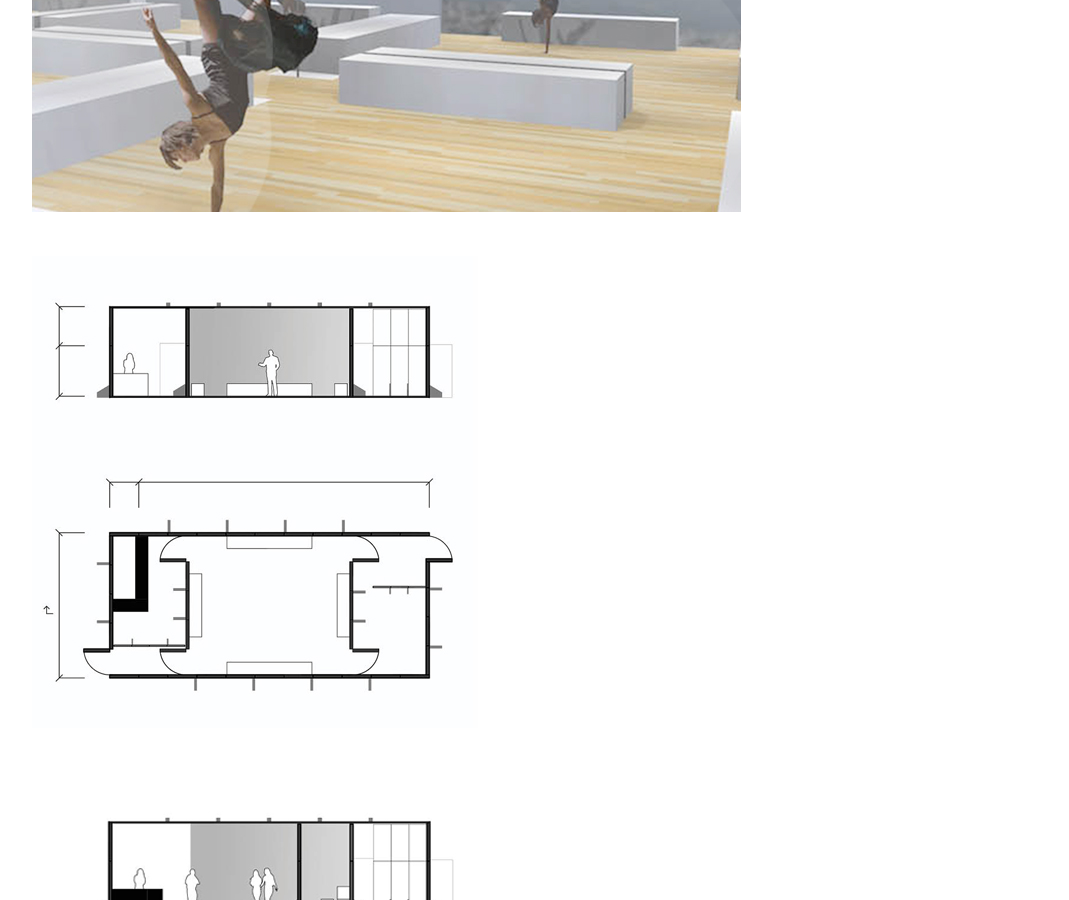
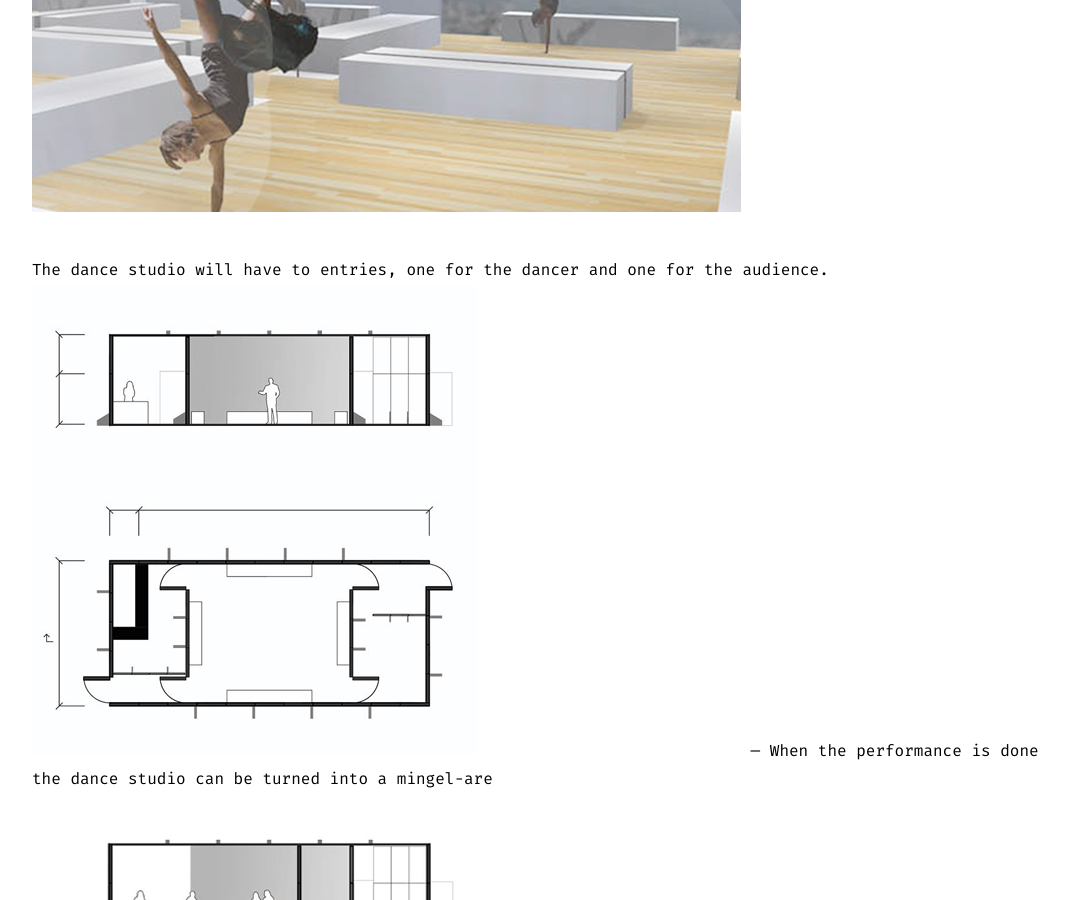
Before and after one commit to lottalarsson/lottalarsson.github.io, a Jekyll site: the page built from _posts/2014-03-01-Dance studio 24kvm.md, in a window 1280 px wide and 900 px high, scrolled down 1127 px. Shown: the whole window, without its empty margins (104-1173 px from the left). Built offline with Jekyll 4.4.1, drawn with Linux system fonts in a browser that asks for light colours; nearby versions of some CDN libraries.

Commit message:
Update 2014-03-01-Dance studio 24kvm.md

```diff
--- a/_posts/2014-03-01-Dance studio 24kvm.md
+++ b/_posts/2014-03-01-Dance studio 24kvm.md
@@ -13,8 +13,8 @@ The mirrors exposes the dancer moves from all angels.
 
 ![](/images/2D.jpg)
 ---
-
+The dance studio will have to entries, one for the dancer and one for the audience.
 ![The dance studio will have to entries, one for the dancer and one for the audience. ](/images/4D.jpg)
 ---
-
+When the performance is done the dance studio can be turned into a mingel-are
 ![When the performance is done the dance studio can be turned into a mingel-are](/images/3D.jpg)
```
